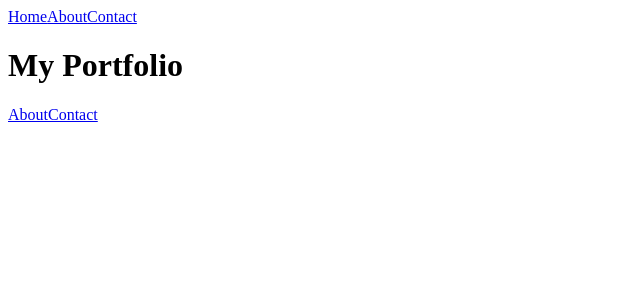
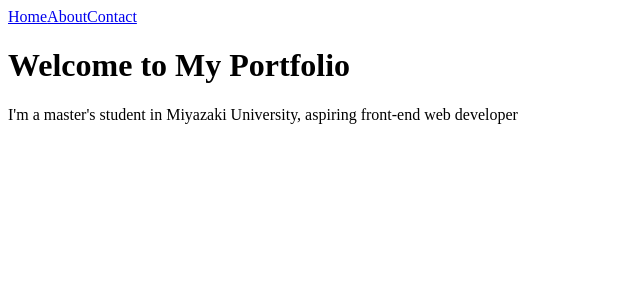
Before and after one commit to molpui0726/my-portfolio, a Next.js app: page / in a window 1280 px wide. Shown: the top 300 px of the page, without its empty margins (0-640 px from the left). Built offline with nearby package versions, Linux system fonts and the light colour scheme.

Commit message:
update: メインページを仮作成するため、アニメーションを追加

```diff
--- a/src/app/page.tsx
+++ b/src/app/page.tsx
@@ -4,11 +4,14 @@ import type React from 'react';
 const Home: React.FC = () => {
 	return (
 		<div>
-			<h1>My Portfolio</h1>
-			<nav>
-				<Link href='/about'>About</Link>
-				<Link href='/contact'>Contact</Link>
-			</nav>
+			<div className='text-center py-8'>
+				<h1 className='text-5xl font-bold mb-4 opacity-0 translate-y-[-20px] animate-fadeIn'>
+					Welcome to My Portfolio
+				</h1>
+				<p className='text-xl text-gray-600'>
+					I'm a master's student in Miyazaki University, aspiring front-end web developer
+				</p>
+			</div>
 		</div>
 	);
 };
```
Also changed, not shown: tailwind.config.js (+10 -1 lines).
